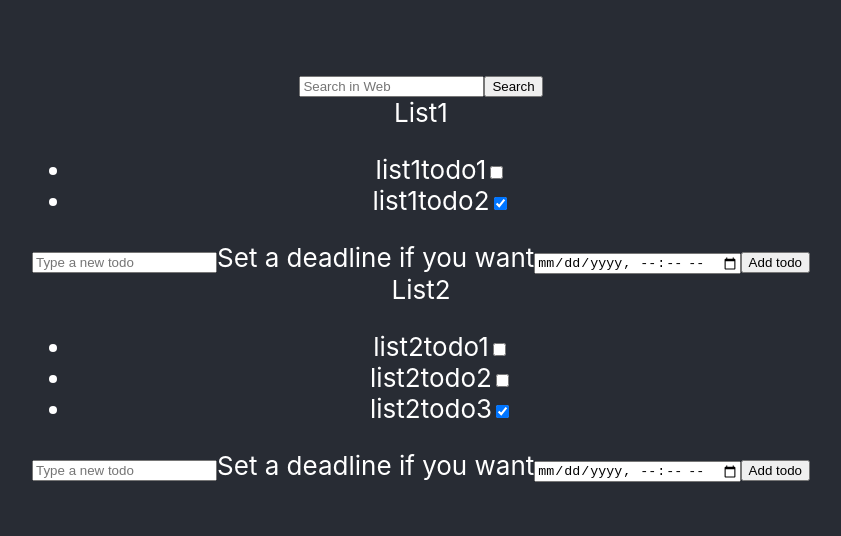
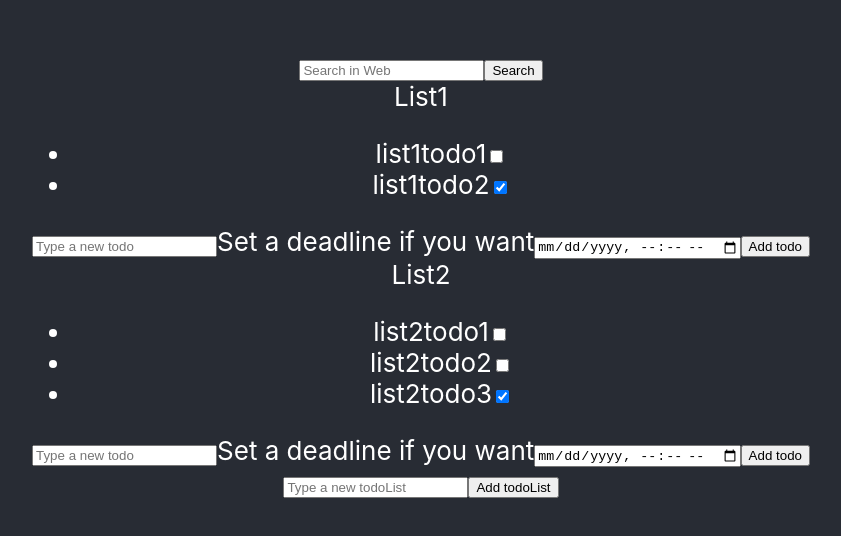
Before and after one commit to ahmethalac/chrome-jotform-extension, a React (Create React App) app: page / in a window 1280 px wide. Shown: the part 126-662 px from the top of the page, without its empty margins (219-1060 px from the left). Built offline with nearby package versions, Linux system fonts and the light colour scheme.

Commit message:
addTodoList action implemented

```diff
--- a/src/actions/todoListsActions.js
+++ b/src/actions/todoListsActions.js
@@ -1,4 +1,4 @@
-import { ADD_TODO_REQUEST, TOGGLE_TODO_REQUEST } from '../constants/actionTypes';
+import { ADD_TODO_REQUEST, ADD_TODOLIST_REQUEST, TOGGLE_TODO_REQUEST } from '../constants/actionTypes';
 
 export const toggleTodo = (formId, submissionId) => ({
   type: TOGGLE_TODO_REQUEST,
@@ -8,11 +8,18 @@ export const toggleTodo = (formId, submissionId) => ({
   },
 });
 
-export const addTodo = (formId, text) => ({
+export const addTodo = (formId, name) => ({
   type: ADD_TODO_REQUEST,
   payload: {
     formId,
-    text,
+    name,
+  },
+});
+
+export const addTodoList = name => ({
+  type: ADD_TODOLIST_REQUEST,
+  payload: {
+    name,
   },
 });
 
--- a/src/components/TodoLists.js
+++ b/src/components/TodoLists.js
@@ -1,9 +1,32 @@
-import React from 'react';
+import React, { useState } from 'react';
 import PropTypes from 'prop-types';
 import TodoList from './TodoList';
 import { getID, getName, getTodos } from '../selectors/todosSelectors';
 
-const TodoLists = ({ todoLists, toggleTodo, addTodo }) => (
+const TodoLists = ({
+  todoLists,
+  toggleTodo,
+  addTodo,
+  addTodoList,
+  newTodoListPlaceholder,
+  addButtonText,
+}) => {
+  const [inputText, setInputText] = useState('');
+
+  const handleInputChange = event => setInputText(event.target.value);
+  const handleSend = () => {
+    if (inputText !== '') {
+      addTodoList(inputText);
+    }
+    setInputText('');
+  };
+
+  const enterEvent = event => {
+    if (event.key === 'Enter') {
+      handleSend();
+    }
+  };
+  return (
     <div>
       {todoLists.map(todoList => (
         <TodoList
@@ -14,19 +37,41 @@ const TodoLists = ({ todoLists, toggleTodo, addTodo }) => (
           addTodo={addTodo}
         />
       ))}
+      <input
+        type="text"
+        className="newTodoListInput"
+        value={inputText}
+        placeholder={newTodoListPlaceholder}
+        onChange={handleInputChange}
+        onKeyDown={enterEvent}
+      />
+      <button
+        type="button"
+        className="addTodoListButton"
+        onClick={handleSend}
+      >
+        {addButtonText}
+      </button>
     </div>
   );
+};
 
 TodoLists.propTypes = {
   todoLists: PropTypes.arrayOf(PropTypes.object),
   toggleTodo: PropTypes.func,
   addTodo: PropTypes.func,
+  addTodoList: PropTypes.func,
+  newTodoListPlaceholder: PropTypes.string,
+  addButtonText: PropTypes.string,
 };
 
 TodoLists.defaultProps = {
   todoLists: [],
   toggleTodo: (() => {}),
   addTodo: (() => {}),
+  addTodoList: (() => {}),
+  newTodoListPlaceholder: 'Type a new todoList',
+  addButtonText: 'Add todoList',
 };
 
 export default TodoLists;
--- a/src/components/VisibleTodoLists.js
+++ b/src/components/VisibleTodoLists.js
@@ -1,7 +1,7 @@
 import { connect } from 'react-redux';
 import TodoLists from './TodoLists';
 import { getTodoLists } from '../selectors/todosSelectors';
-import { addTodo, toggleTodo } from '../actions/todoListsActions';
+import { addTodo, addTodoList, toggleTodo } from '../actions/todoListsActions';
 
 const mapStateToProps = state => ({
   todoLists: getTodoLists(state),
@@ -10,6 +10,7 @@ const mapStateToProps = state => ({
 const mapActionsToProps = {
   toggleTodo,
   addTodo,
+  addTodoList,
 };
 
 export default connect(mapStateToProps, mapActionsToProps)(TodoLists);
--- a/src/constants/actionTypes.js
+++ b/src/constants/actionTypes.js
@@ -5,3 +5,7 @@ export const TOGGLE_TODO_FAILURE = 'TOGGLE_TODO_FAILURE';
 export const ADD_TODO_REQUEST = 'ADD_TODO_REQUEST';
 export const ADD_TODO_SUCCESS = 'ADD_TODO_SUCCESS';
 export const ADD_TODO_FAILURE = 'ADD_TODO_FAILURE';
+
+export const ADD_TODOLIST_REQUEST = 'ADD_TODOLIST_REQUEST';
+export const ADD_TODOLIST_SUCCESS = 'ADD_TODOLIST_SUCCESS';
+export const ADD_TODOLIST_FAILURE = 'ADD_TODOLIST_FAILURE';
```
Also changed, not shown: 2 other files (tests, documents, lock files or other folders). Lines whose indentation alone changed are shown as unchanged.
